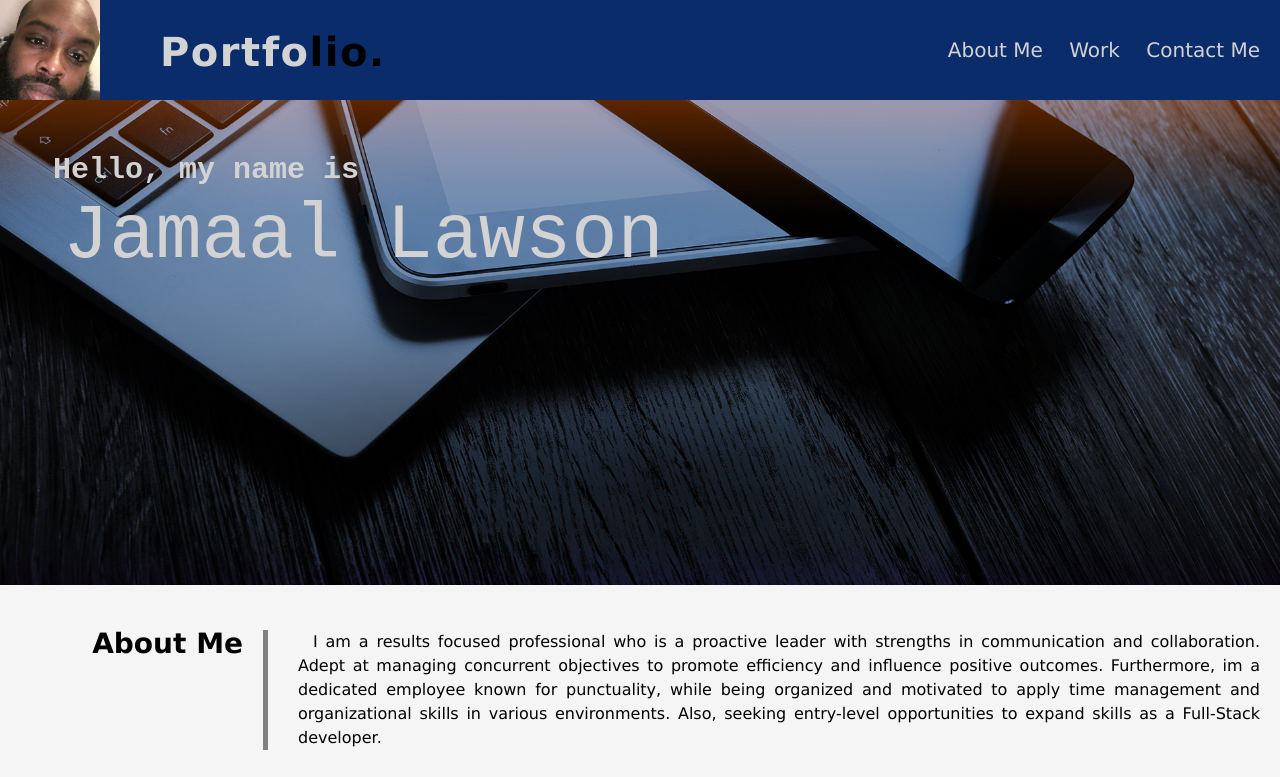
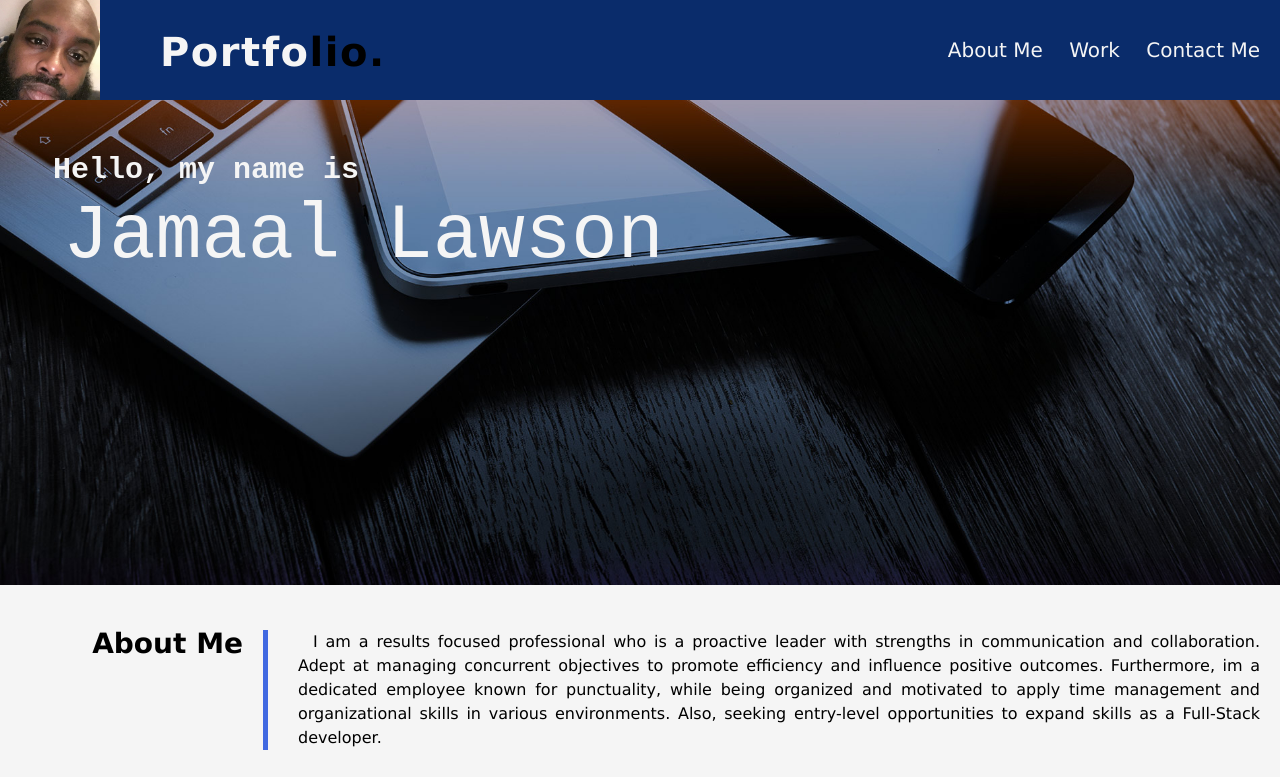
Before and after one commit to Maalie04/Portfolio, a plain HTML site: page index.html in a window 1280 px wide. Shown: the top 777 px of the page. Drawn offline with Linux system fonts and the light colour scheme.

Commit message:
modified the css

```diff
--- a/assets/style.css
+++ b/assets/style.css
@@ -31,7 +31,7 @@ header {
     flex-direction: column;
     height: 100px;
     padding: 20px 10px;
-    color: #ccc;
+    color: whitesmoke;
     background: url("./Images/profile-image.jpg") no-repeat left top;
     background-size: 100px;
     background-color: #0a2c6b;
@@ -45,7 +45,7 @@ header h1 {
 }
 
 .banner {
-    color: darkgrey;
+    color: whitesmoke;
     font-size: 40px;
     font-weight: 600;
     margin-left: 150px;
@@ -53,7 +53,7 @@ header h1 {
 }
 
 .banner a {
-    color: lightgray;
+    color: whitesmoke;
 }
 
 .banner span{
@@ -87,14 +87,14 @@ div .text-1{
     margin-left: 53px;
     margin-top: 55px;
     margin-bottom: 13px;
-    color: lightgray;
+    color: whitesmoke;
     text-shadow: black;
 }
 
 .main .main-content .text-2{
    font-size: 77px;
    margin-left: 63px;
-   color: lightgray;
+   color: whitesmoke;
 }
 
 /* navigation bar */
@@ -105,7 +105,7 @@ nav {
     padding-top: 12px;
     padding-left: 100px;
     font-size: 14px;
-    color: lightgray;
+    color: whitesmoke;
 }
 
 nav ul {
@@ -119,7 +119,7 @@ nav ul li {
 
 /* link formatting */
 a {
-    color: lightgray;
+    color: whitesmoke;
     text-decoration: none;
 }
 
@@ -151,7 +151,7 @@ main {
 .block-title {
     width: 100%;
     border-right: 0;
-    border-bottom: 5px solid gray;
+    border-bottom: 5px solid royalblue;
     text-align: left;
     padding: 0 0 5px 0 ;
     margin-bottom: 10px;
@@ -258,7 +258,7 @@ main {
 
 .contact-info span {
     padding-bottom: 1px;
-    border-bottom: 3px solid gray;
+    border-bottom: 3px solid royalblue;
 }
 
 .contact-info a {
@@ -300,7 +300,7 @@ footer {
     /* reposition elements to best use available space */
     .block-title {
         width: 20%;
-        border-right: 5px solid gray;
+        border-right: 5px solid royalblue;
         border-bottom: 0;
         text-align: right;
         padding: 0 10px 0 0 ;
```
